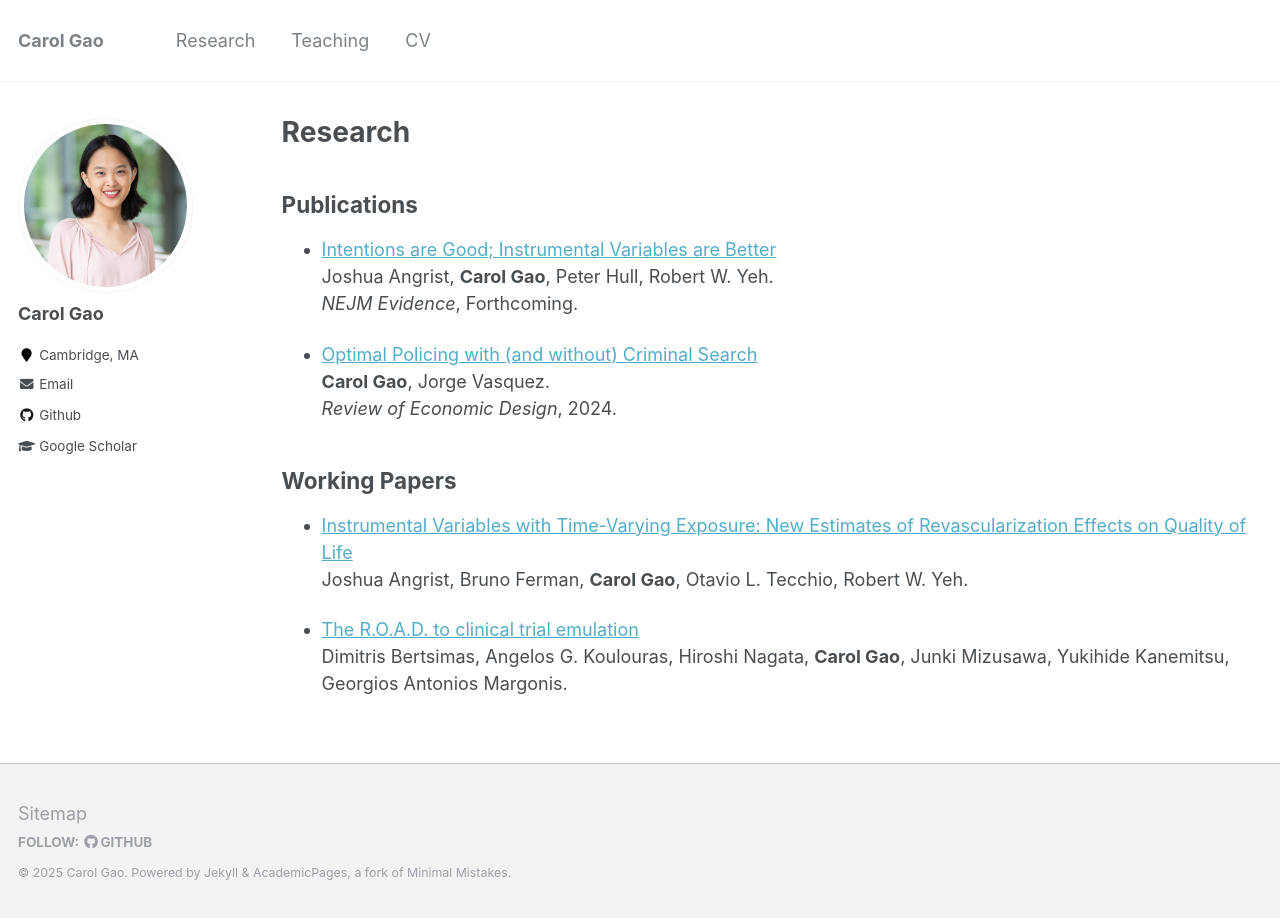
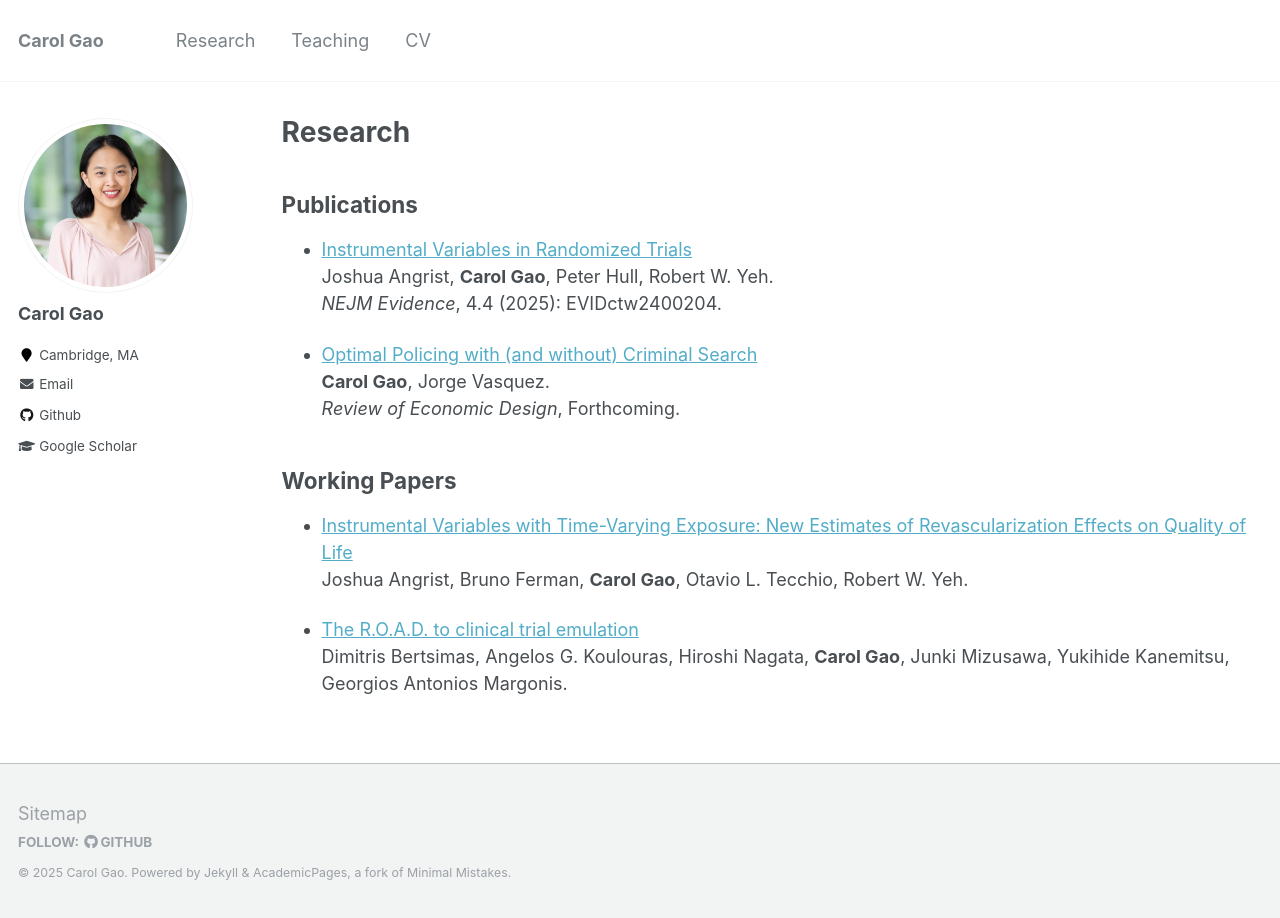
Before and after one commit to carolxmgao/carolxmgao.github.io, a Jekyll site: the page built from _pages/research.md, in a window 1280 px wide. Built offline with Jekyll 4.4.1, drawn with Linux system fonts in a browser that asks for light colours.

Commit message:
add publication

```diff
--- a/_pages/research.md
+++ b/_pages/research.md
@@ -7,13 +7,13 @@ author_profile: true
 
 Publications
 ------
-- [Intentions are Good; Instrumental Variables are Better]() \\
+- [Instrumental Variables in Randomized Trials](https://evidence.nejm.org/doi/full/10.1056/EVIDctw2400204?casa_token=b_tfWVSPfPgAAAAA%3APdRKoyy8LTU_xAUQKsOKNT31dFRhA76xpt6iw25h_wCQq9j4ISrtWsoDDKyxFXeqiW5SWcYCL0At-dc) \\
     Joshua Angrist, **Carol Gao**, Peter Hull, Robert W. Yeh. \\
-    *NEJM Evidence*, Forthcoming.
+    *NEJM Evidence*, 4.4 (2025): EVIDctw2400204.
 
 - [Optimal Policing with (and without) Criminal Search](https://link.springer.com/article/10.1007/s10058-024-00356-y) \\
     **Carol Gao**, Jorge Vasquez. \\
-    *Review of Economic Design*, 2024.
+    *Review of Economic Design*, Forthcoming.
 
 Working Papers
 ------
```
Also changed, not shown: 1 other file.
